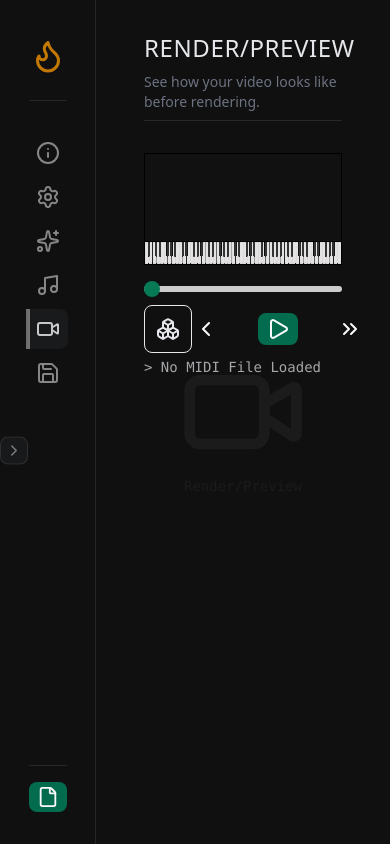
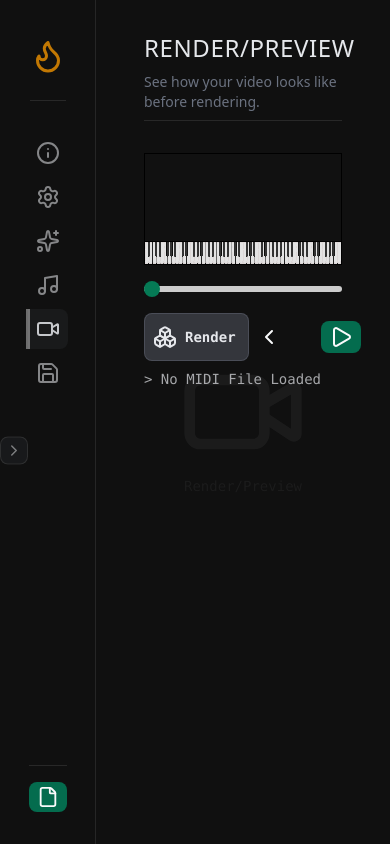
Before and after one commit to AndreBryant/emblaze-app, a SvelteKit app: page / in a window 390 px wide. Built offline with nearby package versions, Linux system fonts and the light colour scheme.

Commit message:
fix render button UI, add prettier for tailwind

```diff
--- a/package.json
+++ b/package.json
@@ -15,8 +15,9 @@
 		"@sveltejs/vite-plugin-svelte": "^3.0.0",
 		"autoprefixer": "^10.4.20",
 		"postcss": "^8.4.41",
-		"prettier": "^3.1.1",
+		"prettier": "^3.6.2",
 		"prettier-plugin-svelte": "^3.1.2",
+		"prettier-plugin-tailwindcss": "^0.6.14",
 		"svelte": "^4.2.7",
 		"tailwindcss": "^3.4.10",
 		"vite": "^5.0.3"
--- a/src/components/tab-settings/render/Render.svelte
+++ b/src/components/tab-settings/render/Render.svelte
@@ -38,24 +38,24 @@
 	$: progress = ($currentTick / $lastTick) * 100;
 </script>
 
-<div class="flex flex-col gap-1 h-full">
-	<div class="flex-grow flex flex-col gap-8">
-		<div class="w-full h-full flex flex-col flex-grow justify-center items-center gap-2">
+<div class="flex h-full flex-col gap-2">
+	<div class="flex flex-grow flex-col gap-8">
+		<div class="flex h-full w-full flex-grow flex-col items-center justify-center gap-2">
 			<!-- P5 SKETCH CONTAINER  -->
 			<div
 				id="sketch-holder"
-				class="w-full lg:w-8/12 aspect-video backdrop-blur-sm border border-black"
+				class="aspect-video w-full border border-black backdrop-blur-sm lg:w-8/12"
 			>
-				<canvas id="pixi-canvas" class="h-full w-full block max-w-full"></canvas>
+				<canvas id="pixi-canvas" class="block h-full w-full max-w-full"></canvas>
 			</div>
 
 			<!-- PLAY CONTROLS -->
-			<div class="w-full flex flex-col justify-center items-center gap-2">
+			<div class="flex w-full flex-col items-center justify-center gap-4">
 				<!-- Progess Bar -->
-				<div class="w-full lg:w-3/5">
+				<div class="w-full lg:w-8/12">
 					<input
 						type="range"
-						class="custom-slider w-full h-1 pointer-events-none accent-acc-2-light"
+						class="custom-slider pointer-events-none h-1 w-full accent-acc-2-light"
 						min="0"
 						max="100"
 						step="0.10"
@@ -64,19 +64,19 @@
 				</div>
 
 				<!-- Buttons -->
-				<div class="w-full lg:w-3/5 flex justify-between">
+				<div class="flex w-full justify-between lg:w-8/12">
 					<!-- RENDER BUTTON -->
-					<div class="flex gap-4">
+					<div class="flex">
 						<button
 							type="button"
-							class="hover:bg-acc-1-light hover:border-transparent transition aspect-square p-2 rounded-lg border border-opacity-5 flex justify-center items-center"
+							class="flex items-center justify-center gap-2 rounded-lg border border-secondary-acc/40 bg-secondary-acc/40 pl-2 pr-3 transition hover:bg-secondary-acc"
 							title="Render"
 						>
-							<Boxes />
+							<Boxes /> <span class="font-mono text-sm font-semibold">Render</span>
 						</button>
 					</div>
 					<!-- PLAY/PAUSE + SEEK BUTTONS -->
-					<div class="justify-center flex gap-8">
+					<div class="flex justify-center gap-8">
 						<Button variant="ghost" onclick={async () => await conductor.seekLeft()}
 							><ChevronLeft /></Button
 						>
```
Also changed, not shown: 2 other files (tests, documents, lock files or other folders).
